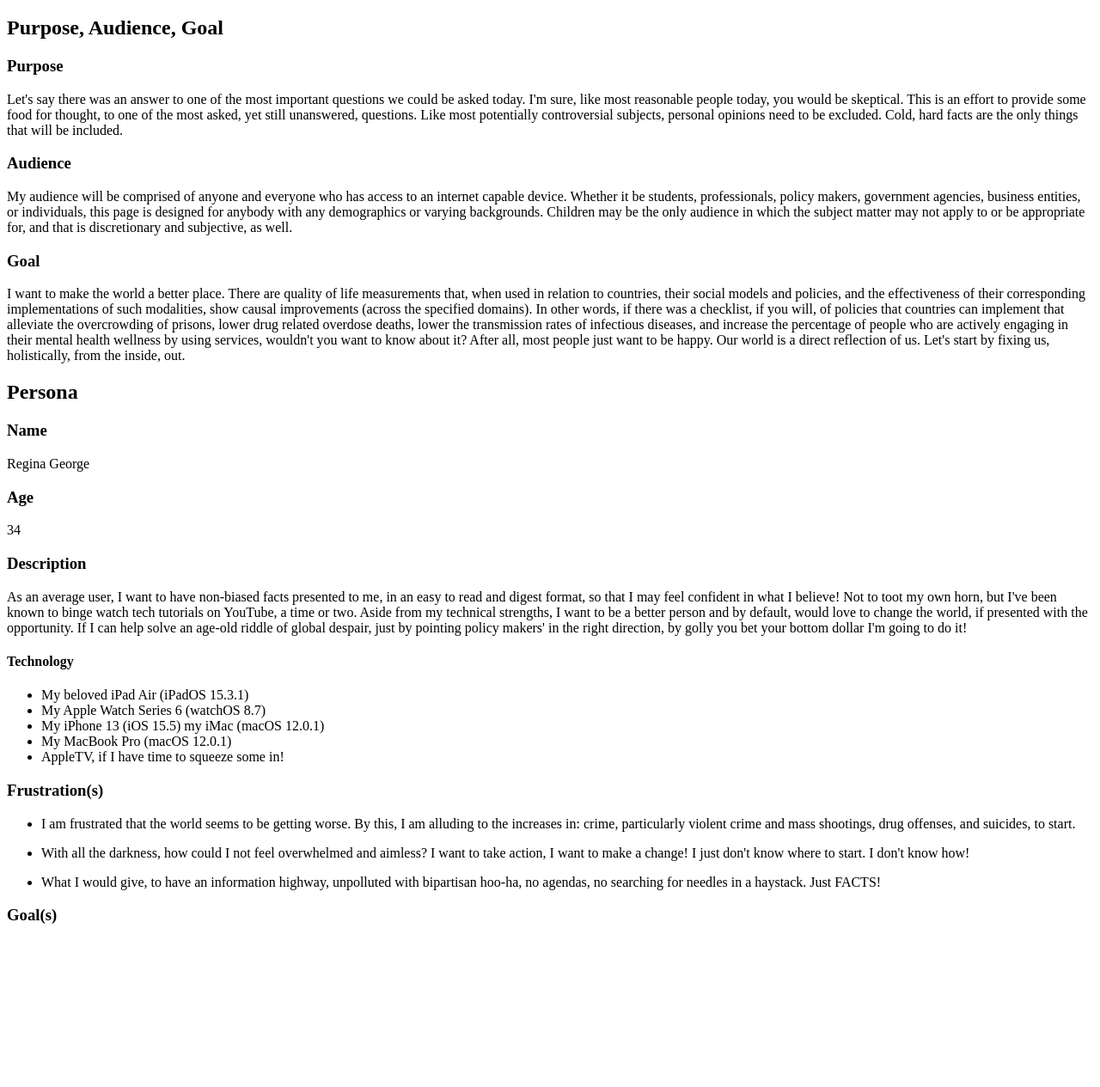
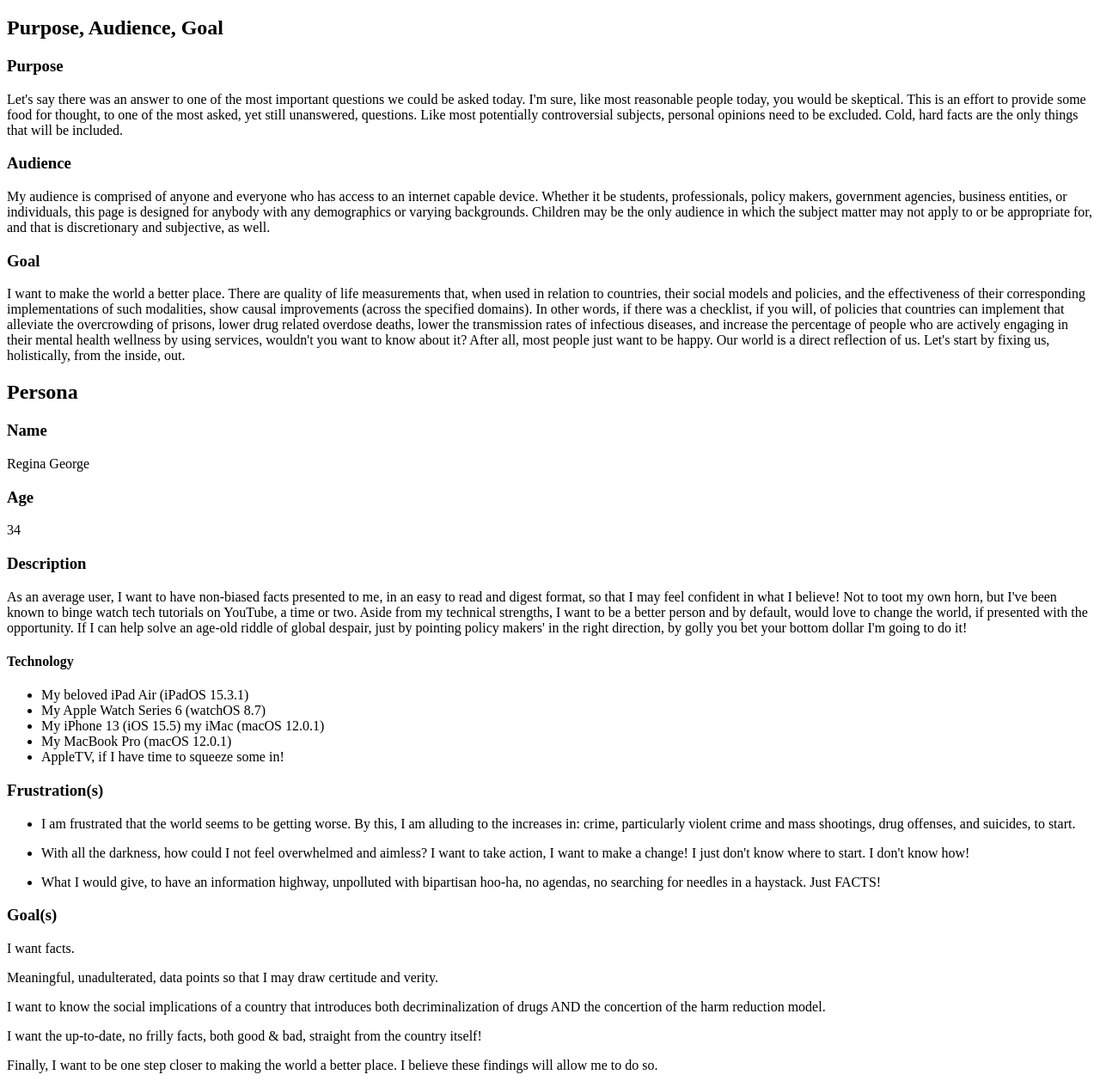
Before and after one commit to smoralesss/milestone-1, a plain HTML site: page public_html/documentation/milestone-1.html in a window 1280 px wide. Shown: the part 61-1326 px from the top of the page at 86% size. Before the commit the page ends 1156 px from the top, so only its background shows below. Drawn offline with Linux system fonts and the light colour scheme.

Commit message:
finished the goals, and the project for milestone 1

```diff
--- a/public_html/documentation/milestone-1.html
+++ b/public_html/documentation/milestone-1.html
@@ -11,7 +11,7 @@
 <p>Let's say there was an answer to one of the most important questions we could be asked today. I'm sure, like most reasonable people today, you would be skeptical. This is an effort to provide some food for thought, to one of the most asked, yet still unanswered, questions. Like most potentially controversial subjects, personal opinions need to be excluded. Cold, hard facts are the only things that will be included.</p>
 
 <h3>Audience</h3>
-<p>My audience will be comprised of anyone and everyone who has access to an internet capable device. Whether it be students, professionals, policy makers, government agencies, business entities, or individuals, this page is designed for anybody with any demographics or varying backgrounds. Children may be the only audience in which the subject matter may not apply to or be appropriate for, and that is discretionary and subjective, as well.</p>
+<p>My audience is comprised of anyone and everyone who has access to an internet capable device. Whether it be students, professionals, policy makers, government agencies, business entities, or individuals, this page is designed for anybody with any demographics or varying backgrounds. Children may be the only audience in which the subject matter may not apply to or be appropriate for, and that is discretionary and subjective, as well.</p>
 
 <h3>Goal</h3>
 <p>I want to make the world a better place. There are quality of life measurements that, when used in relation to countries, their social models and policies, and the effectiveness of their corresponding implementations of such modalities, show causal improvements (across the specified domains). In other words, if there was a checklist, if you will, of policies that countries can implement that alleviate the overcrowding of prisons, lower drug related overdose deaths, lower the transmission rates of infectious diseases, and increase the percentage of people who are actively engaging in their mental health wellness by using services, wouldn't you want to know about it? After all, most people just want to be happy. Our world is a direct reflection of us. Let's start by fixing us, holistically, from the inside, out.</p>
@@ -34,19 +34,25 @@
         <li>My iPhone 13 (iOS 15.5) my iMac (macOS 12.0.1)</li>
         <li>My MacBook Pro (macOS 12.0.1)</li>
         <li>AppleTV, if I have time to squeeze some in!</li>
-    </ul></div>
+    </ul>
+</div>
 
 <h3>Frustration(s)</h3>
 <div>
     <ul>
         <li><p>I am frustrated that the world seems to be getting worse. By this, I am alluding to the increases in: crime, particularly violent crime and mass shootings, drug offenses, and suicides, to start. </p></li>
         <li><p>With all the darkness, how could I not feel overwhelmed and aimless? I want to take action, I want to make a change! I just don't know where to start. I don't know how!</p></li>
-        <li><p>What I would give, to have an information highway, unpolluted with bipartisan hoo-ha, no agendas, no searching for needles in a haystack. Just FACTS! </p></li> </ul>
+        <li><p>What I would give, to have an information highway, unpolluted with bipartisan hoo-ha, no agendas, no searching for needles in a haystack. Just FACTS! </p></li>
+    </ul>
 </div>
 
 
 <h3>Goal(s)</h3>
-<p></p>
+<p>I want facts.</p>
+<p>Meaningful, unadulterated, data points so that I may draw certitude and verity.</p>
+<p>I want to know the social implications of a country that introduces both decriminalization of drugs AND the concertion of the harm reduction model.</p>
+<p>I want the up-to-date, no frilly facts, both good & bad, straight from the country itself! </p>
+<p>Finally, I want to be one step closer to making the world a better place. I believe these findings will allow me to do so. </p>
 
 </body>
 </html>
```
